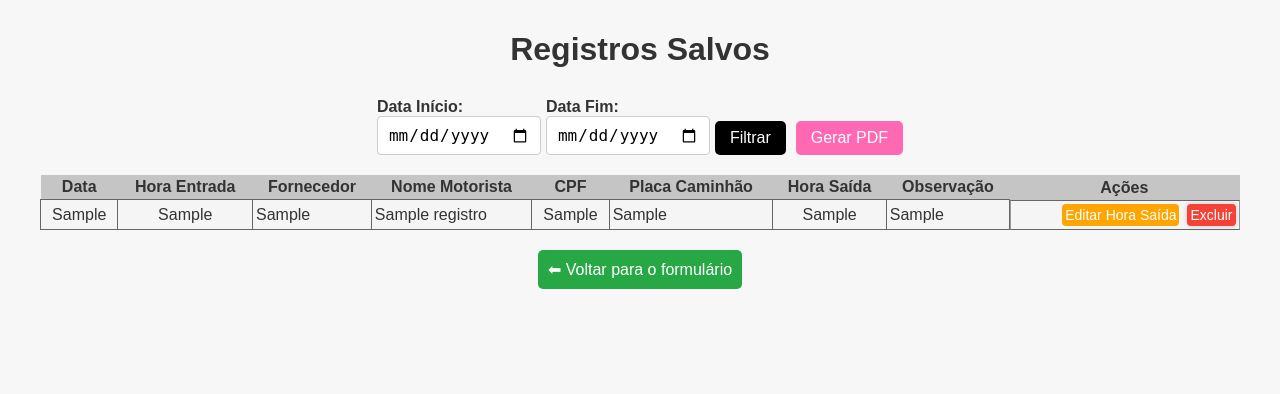
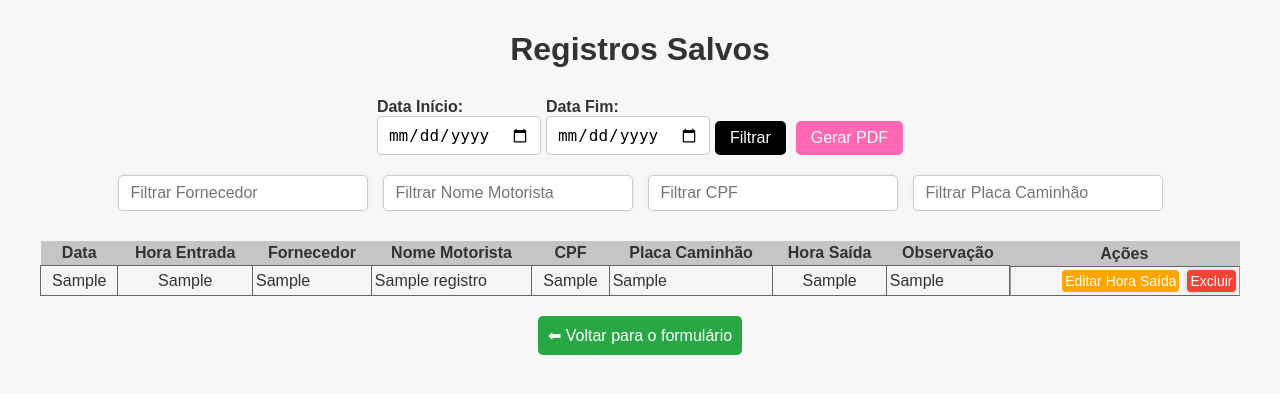
Before and after one commit to Weslleis/GateFlows, a Flask app: template templates/registros.html in a window 1280 px wide. Shown: the top 394 px of the page. Run offline with Flask 3, Linux system fonts and the light colour scheme; tables that the repository leaves empty hold one stand-in row (values such as "Sample post"); the template is opened without the code that fills it: values that come from a table or form of the project are taken from there, most other values are stand-ins (such as "Sample title", 1, 10 or a date in 2020).

Commit message:
add filtros na janela registros

```diff
--- a/static/style.css
+++ b/static/style.css
@@ -479,3 +479,27 @@ table tbody tr:nth-child(odd) {
 table tbody tr:nth-child(even) {
   background-color: #ffdab9ff; /* Tom mais escuro */
 }
+
+/* ====================== CAMPOS DE FILTRO DE TABELA ====================== */
+.filter-container {
+  display: flex;
+  flex-wrap: wrap;
+  justify-content: center;
+  gap: 15px;
+  margin: 20px 0;
+}
+
+.filter-container input[type="text"] {
+  padding: 8px 12px;
+  font-size: 16px;
+  border: 1px solid #ccc;
+  border-radius: 5px;
+  width: 250px;
+  box-shadow: 0 0 5px rgba(0,0,0,0.05);
+  transition: border-color 0.3s ease;
+}
+
+.filter-container input[type="text"]:focus {
+  border-color: #007bff;
+  outline: none;
+}
--- a/templates/registros.html
+++ b/templates/registros.html
@@ -36,7 +36,6 @@
             <button type="submit" class="filtrar-btn">Filtrar</button>
         </form>
 
-
         <form method="get" action="{{ url_for('download_pdf') }}">
             <input type="hidden" name="data_inicio" value="{{ data_inicio }}">
             <input type="hidden" name="data_fim" value="{{ data_fim }}">
@@ -44,7 +43,15 @@
         </form>
     </div>
 
-    <table>
+    <!-- FILTROS POR COLUNA -->
+    <div class="filter-container">
+        <input type="text" id="filtroFornecedor" placeholder="Filtrar Fornecedor">
+        <input type="text" id="filtroMotorista" placeholder="Filtrar Nome Motorista">
+        <input type="text" id="filtroCPF" placeholder="Filtrar CPF">
+        <input type="text" id="filtroPlaca" placeholder="Filtrar Placa Caminhão">
+    </div>
+
+    <table id="tabela-registros">
         <thead>
             <tr>
                 <th>Data</th>
@@ -71,7 +78,6 @@
                     <td>{{ registro.observacao }}</td>
                     <td>
                         <a href="{{ url_for('editar', id=registro.id) }}" class="editar-btn">Editar Hora Saída</a>
-                        {# REMOVIDO: style="display:inline;" #}
                         <form action="{{ url_for('excluir', id=registro.id) }}" method="POST">
                             <button type="submit" class="excluir-btn">Excluir</button>
                         </form>
@@ -88,17 +94,58 @@
     </div>
 
     <script>
-        // Seleciona todas as mensagens de flash
-        window.onload = function() {
+        // Oculta mensagens flash após 3 segundos
+        window.onload = function () {
             const flashMessages = document.querySelectorAll('.flash');
-
             flashMessages.forEach(message => {
-                // Define o tempo que a mensagem vai permanecer visível (3 segundos)
                 setTimeout(() => {
-                    message.classList.add('hide');   // Adiciona a classe 'hide' para desaparecer
-                }, 3000);   // 3000ms = 3 segundos
+                    message.classList.add('hide');
+                }, 3000);
             });
         };
+
+        // Filtros
+        const filtroFornecedor = document.getElementById('filtroFornecedor');
+        const filtroMotorista = document.getElementById('filtroMotorista');
+        const filtroCPF = document.getElementById('filtroCPF');
+        const filtroPlaca = document.getElementById('filtroPlaca');
+        const tabela = document.querySelector('#tabela-registros tbody');
+
+        filtroFornecedor.addEventListener('input', filtrarTabela);
+        filtroMotorista.addEventListener('input', filtrarTabela);
+        filtroCPF.addEventListener('input', filtrarTabela);
+        filtroPlaca.addEventListener('input', filtrarTabela);
+
+        function filtrarTabela() {
+            const fornecedorValor = filtroFornecedor.value.toLowerCase();
+            const motoristaValor = filtroMotorista.value.toLowerCase();
+            const cpfValor = filtroCPF.value.toLowerCase();
+            const placaValor = filtroPlaca.value.toLowerCase();
+
+            const linhas = tabela.querySelectorAll('tr');
+            linhas.forEach(row => {
+                const fornecedor = row.cells[2].textContent.toLowerCase();
+                const motorista = row.cells[3].textContent.toLowerCase();
+                const cpf = row.cells[4].textContent.toLowerCase();
+                const placa = row.cells[5].textContent.toLowerCase();
+
+                const visivel = fornecedor.includes(fornecedorValor) &&
+                                motorista.includes(motoristaValor) &&
+                                cpf.includes(cpfValor) &&
+                                placa.includes(placaValor);
+
+                row.style.display = visivel ? "" : "none";
+            });
+
+            reaplicarZebrado();
+        }
+
+        function reaplicarZebrado() {
+            const visiveis = Array.from(tabela.querySelectorAll('tr')).filter(row => row.style.display !== "none");
+            visiveis.forEach((row, index) => {
+                row.style.backgroundColor = (index % 2 === 0) ? "#f5f5f5" : "#ffdab9";
+            });
+        }
     </script>
 </body>
 </html>
```
Also changed, not shown: 1 other file.
